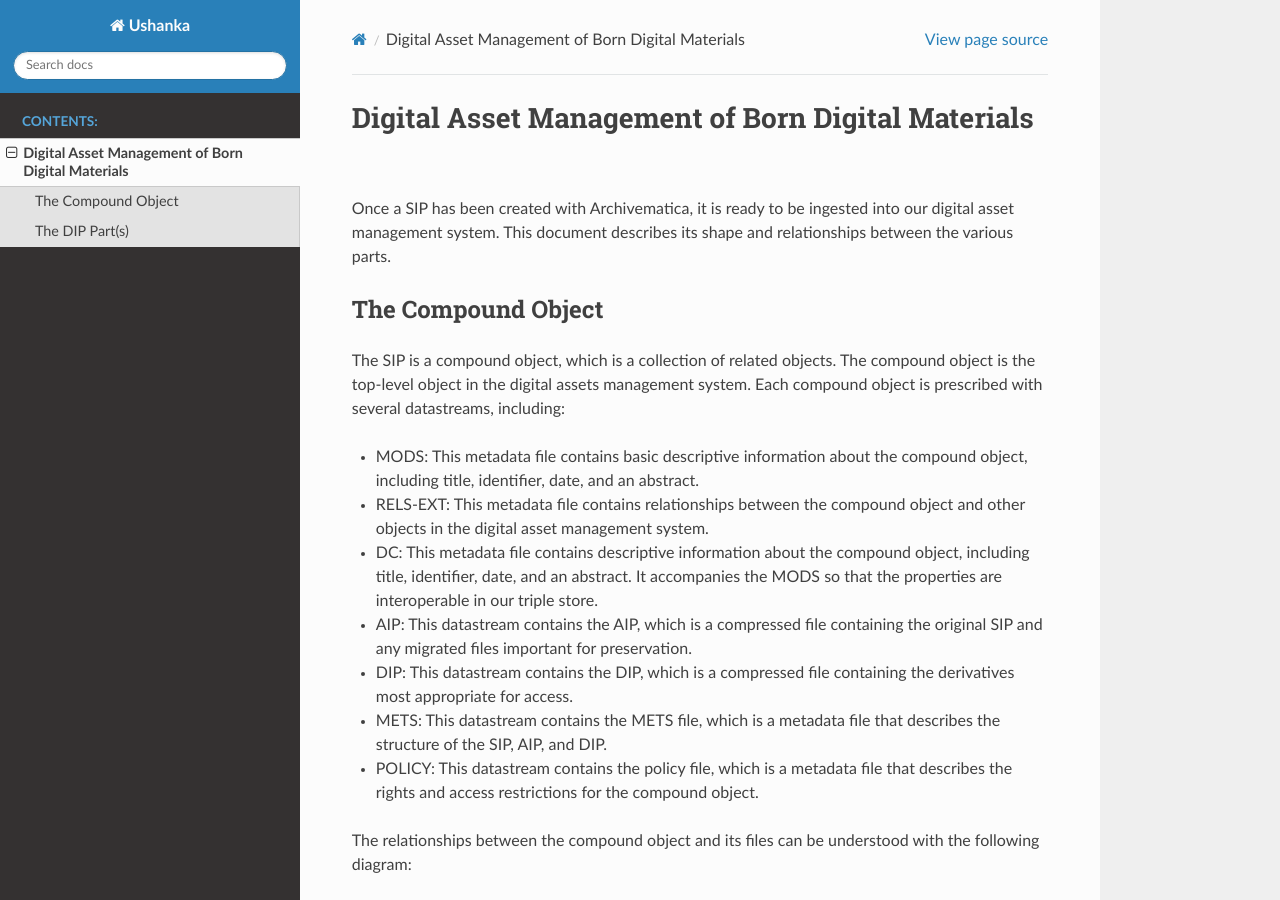
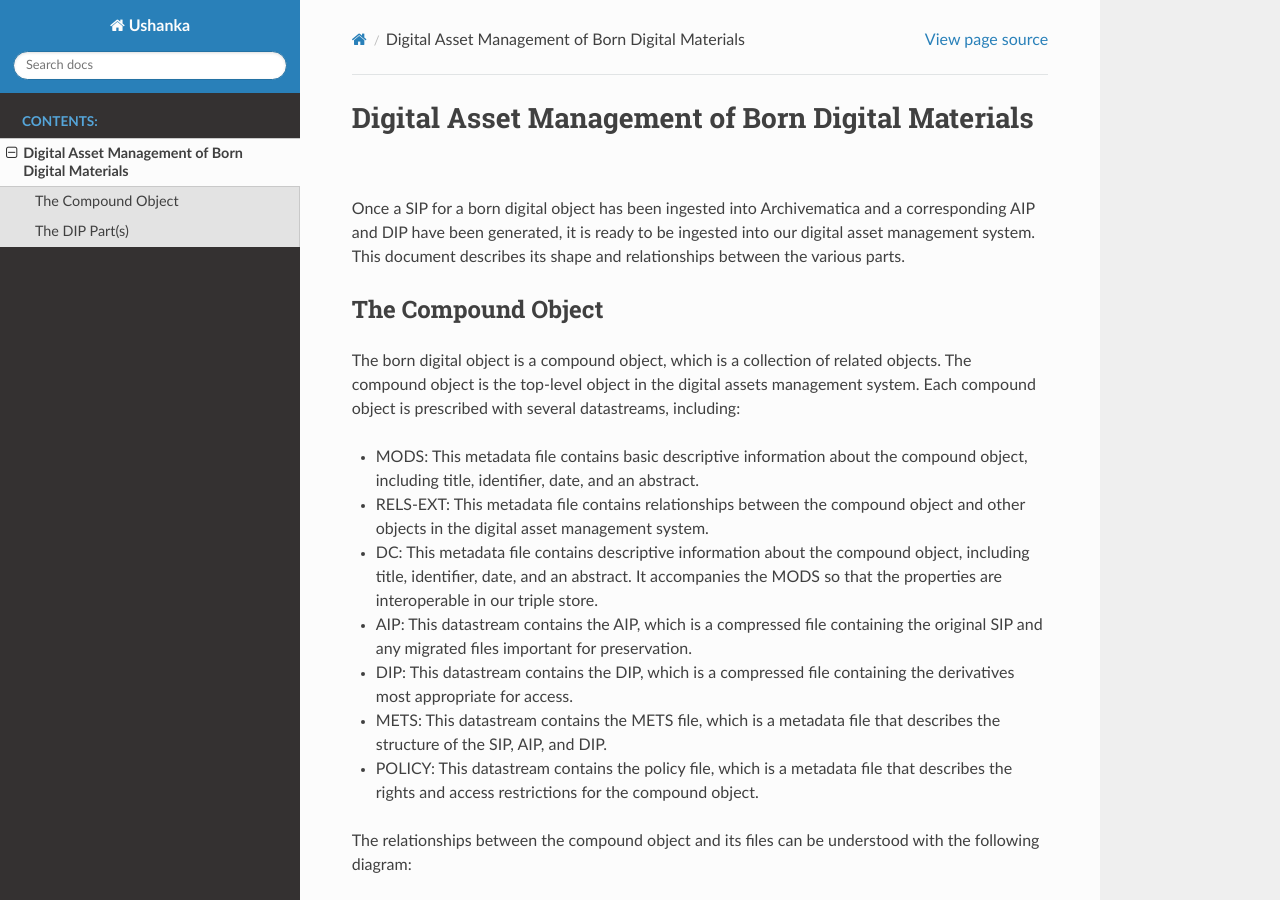
Before and after one commit to utkdigitalinitiatives/ushanka, a Sphinx documentation site: the page built from docs/source/contents/fedora.rst, in a window 1280 px wide and 900 px high. Built offline with Sphinx 7.4.7 and the Read the Docs theme 2.0.0, drawn with Linux system fonts in a browser that asks for light colours.

Commit message:
Clean up language.

```diff
--- a/docs/source/contents/fedora.rst
+++ b/docs/source/contents/fedora.rst
@@ -1,14 +1,16 @@
 Digital Asset Management of Born Digital Materials
 ==================================================
 
-Once a SIP has been created with Archivematica, it is ready to be ingested into our digital asset management system.  This document describes its
-shape and relationships between the various parts.
+Once a SIP for a born digital object has been ingested into Archivematica and a corresponding AIP and DIP have been
+generated, it is ready to be ingested into our digital asset management system.  This document describes its shape and
+relationships between the various parts.
 
 The Compound Object
 -------------------
 
-The SIP is a compound object, which is a collection of related objects.  The compound object is the top-level object in
-the digital assets management system.  Each compound object is prescribed with several datastreams, including:
+The born digital object is a compound object, which is a collection of related objects.  The compound object is the
+top-level object in the digital assets management system.  Each compound object is prescribed with several datastreams,
+including:
 
 * MODS:  This metadata file contains basic descriptive information about the compound object, including title, identifier, date, and an abstract.
 * RELS-EXT:  This metadata file contains relationships between the compound object and other objects in the digital asset management system.
```
